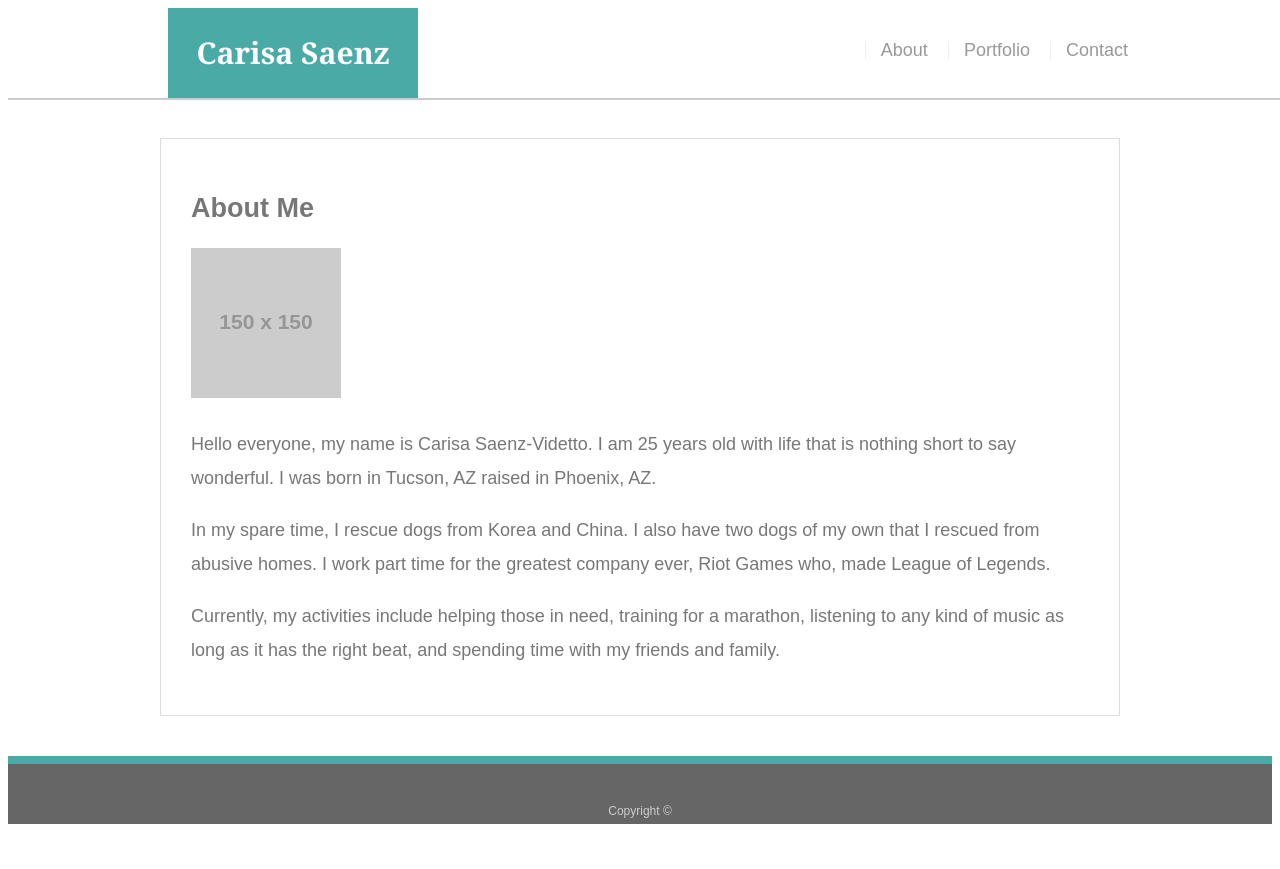
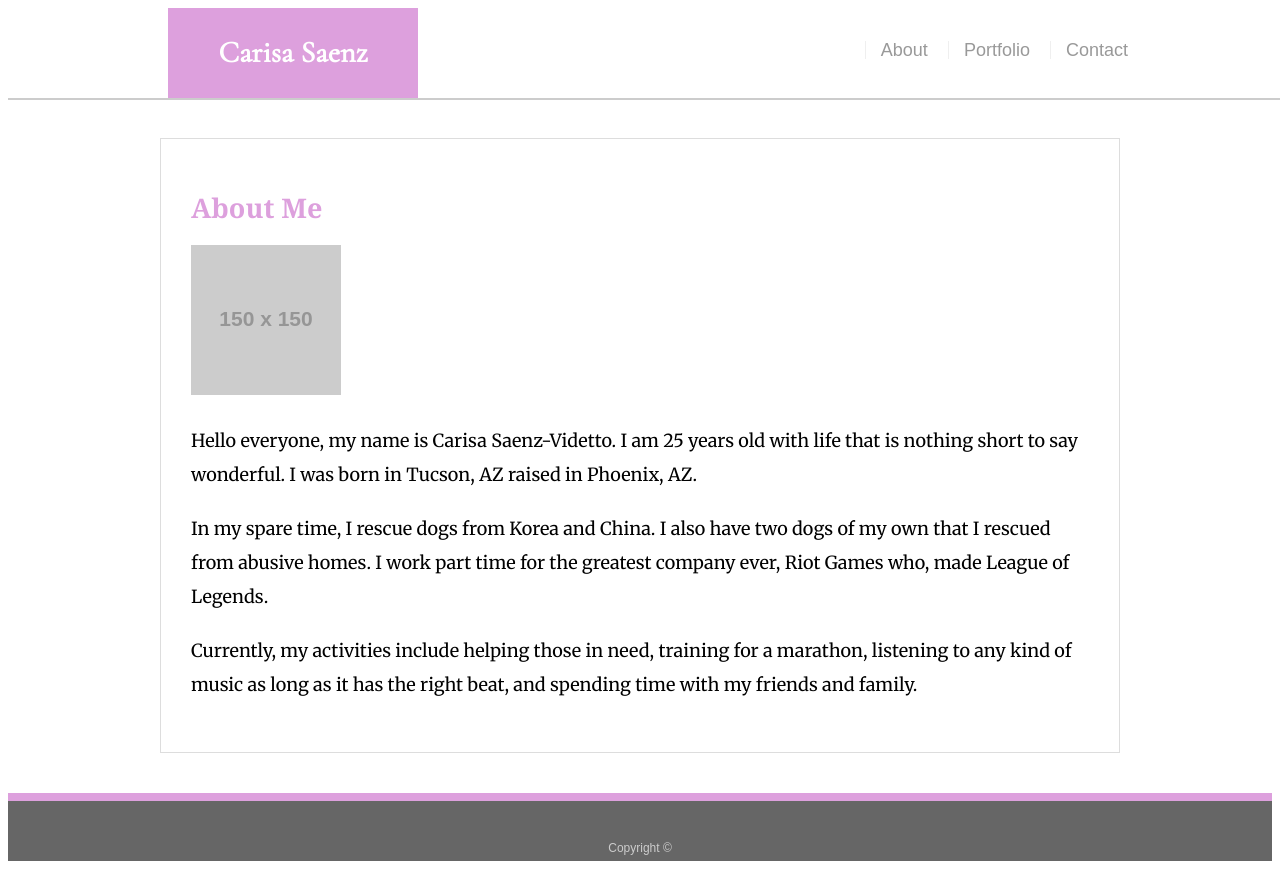
Before and after one commit to FizzyMo/Responsive-Portfolio, a plain HTML site: page hardhw_aboutme_weekone.html in a window 1280 px wide. Before the commit the page ends 832 px from the top, so only its background shows below. Drawn offline with nearby package versions, Linux system fonts and the light colour scheme; placeholder pictures from the web are drawn by us.

Commit message:
Final push for About me page

```diff
--- a/hardhw_aboutme_index.css
+++ b/hardhw_aboutme_index.css
@@ -28,19 +28,32 @@ body {
     clear: both;
   }
 
+  h1 {
+    font-family: Georgia, Times, "Times New Roman", serif;
+    font-weight: 700;
+    color: plum;
+    margin-bottom: 20px;
+  }
+
+  p {
+      margin-bottom: 20px;
+      color: black;
+      font-family: 'Merriweather', serif;
+  }
+
   #tagname {
 
     float: left;
     width: 250px;
     height: 90px;
-    font-family: Georgia, Times, "Times New Roman", serif;
+    font-family: 'Cormorant Garamond', serif;
     font-size: 30px;
     font-weight: 700;
     line-height: 90px;
     color: #ffffff;
     text-align: center;
     text-decoration: none;
-    background: #4aaaa5;
+    background: plum;
 
   }
 
@@ -62,6 +75,7 @@ body {
   #main-container {
     padding-top: 130px;
     min-height: calc(100vh - 70px);
+    clear: both;
   }
 
   .main-section {
@@ -82,6 +96,6 @@ body {
     color: #cccccc;
     text-align: center;
     background: #666666;
-    border-top: 8px solid #4aaaa5;
+    border-top: 8px solid plum;
     height: 50px;
   }
```
